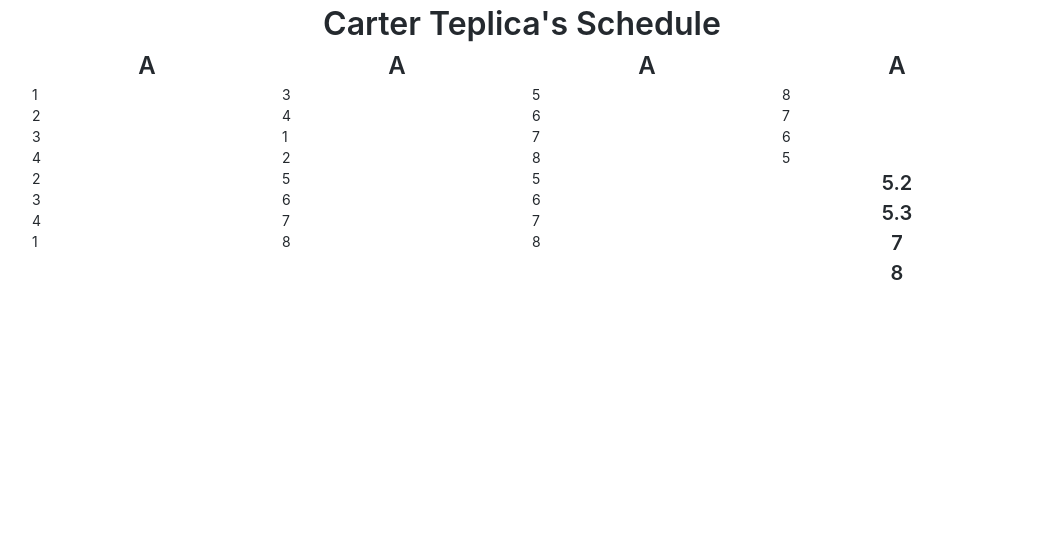
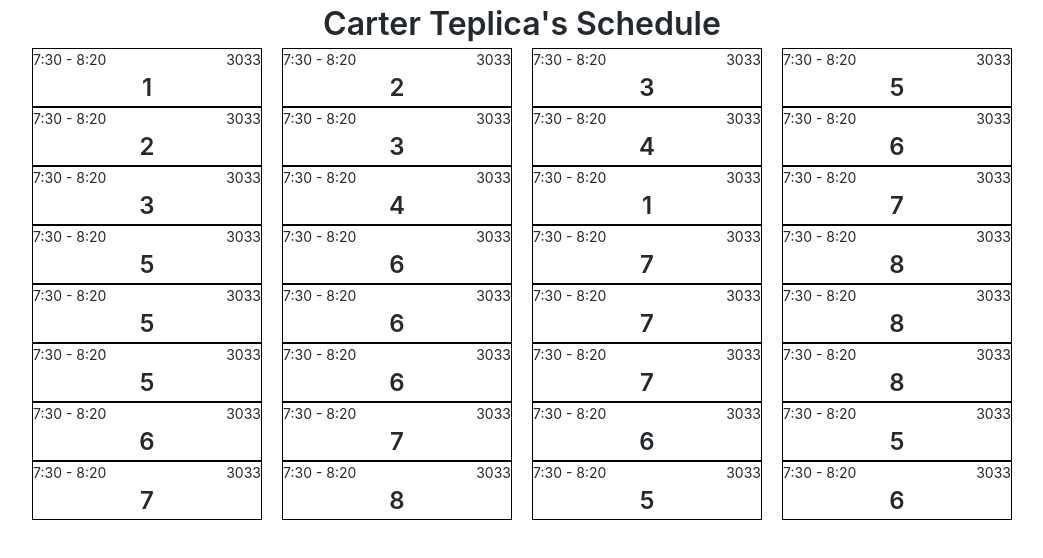
Before and after one commit to whatperiodisit/whatperiodisit.github.io, a plain HTML site: page index.html in a window 1280 px wide. Shown: the whole page, without its empty margins (118-1161 px from the left). Drawn offline with Linux system fonts and the light colour scheme.

Commit message:
Times style works

```diff
--- a/css/master.sass
+++ b/css/master.sass
@@ -1 +1,20 @@
 @import "primer-css/index.scss"
+
+h2,
+h3
+  @extend .text-center
+
+.period
+  border: 1pt solid black
+
+.time
+  //display: block
+  text-align: left
+
+.room
+  //display: block
+  float: right
+  text-align: right
+
+.top
+  //display: block
--- a/index.html
+++ b/index.html
@@ -14,121 +14,13 @@
     <div class="heading">
       <h1 class="text-center">Carter Teplica's Schedule</h1></div>
     <div class="columns">
-      <div class="one-fourth column">
-        <div class="day-top">
-          <h2 class="text-center">A</h2>
-        </div>
-        <div class="period">
-          <h3 class="text-center">1</h3>
-        </div>
-        <div class="period">
-          <h3 class="text-center">2</h3>
-        </div>
-        <div class="period">
-          <h3 class="text-center">3</h3>
-        </div>
-        <div class="period">
-          <h3 class="text-center">5.1</h3>
-        </div>
-        <div class="period">
-          <h3 class="text-center">5.2</h3>
-        </div>
-        <div class="period">
-          <h3 class="text-center">5.3</h3>
-        </div>
-        <div class="period">
-          <h3 class="text-center">7</h3>
-        </div>
-        <div class="period">
-          <h3 class="text-center">8</h3>
-        </div>
+      <div class="one-fourth column day">
       </div>
-      <div class="one-fourth column">
-        <div class="day-top">
-          <h2 class="text-center">A</h2>
-        </div>
-        <div class="period">
-          <h3 class="text-center">1</h3>
-        </div>
-        <div class="period">
-          <h3 class="text-center">2</h3>
-        </div>
-        <div class="period">
-          <h3 class="text-center">3</h3>
-        </div>
-        <div class="period">
-          <h3 class="text-center">5.1</h3>
-        </div>
-        <div class="period">
-          <h3 class="text-center">5.2</h3>
-        </div>
-        <div class="period">
-          <h3 class="text-center">5.3</h3>
-        </div>
-        <div class="period">
-          <h3 class="text-center">7</h3>
-        </div>
-        <div class="period">
-          <h3 class="text-center">8</h3>
-        </div>
+      <div class="one-fourth column day">
       </div>
-      <div class="one-fourth column">
-        <div class="day-top">
-          <h2 class="text-center">A</h2>
-        </div>
-        <div class="period">
-          <h3 class="text-center">1</h3>
-        </div>
-        <div class="period">
-          <h3 class="text-center">2</h3>
-        </div>
-        <div class="period">
-          <h3 class="text-center">3</h3>
-        </div>
-        <div class="period">
-          <h3 class="text-center">5.1</h3>
-        </div>
-        <div class="period">
-          <h3 class="text-center">5.2</h3>
-        </div>
-        <div class="period">
-          <h3 class="text-center">5.3</h3>
-        </div>
-        <div class="period">
-          <h3 class="text-center">7</h3>
-        </div>
-        <div class="period">
-          <h3 class="text-center">8</h3>
-        </div>
+      <div class="one-fourth column day">
       </div>
-      <div class="one-fourth column">
-        <div class="day-top">
-          <h2 class="text-center">A</h2>
-        </div>
-        <div class="period">
-          <h3 class="text-center">1</h3>
-        </div>
-        <div class="period">
-          <h3 class="text-center">2</h3>
-        </div>
-        <div class="period">
-          <h3 class="text-center">3</h3>
-        </div>
-        <div class="period">
-          <h3 class="text-center">5.1</h3>
-        </div>
-        <div class="period">
-          <h3 class="text-center">5.2</h3>
-        </div>
-        <div class="period">
-          <h3 class="text-center">5.3</h3>
-        </div>
-        <div class="period">
-          <h3 class="text-center">7</h3>
-        </div>
-        <div class="period">
-          <h3 class="text-center">8</h3>
-        </div>
+      <div class="one-fourth column day">
       </div>
     </div>
   </div>
--- a/scripts/main.js
+++ b/scripts/main.js
@@ -1,13 +1,24 @@
-var classes, main;
+var cell, classes, main, rooms;
 
-classes = [1, 2, 3, 4, 2, 3, 4, 1, 3, 4, 1, 2, 5, 6, 7, 8, 5, 6, 7, 8, 5, 6, 7, 8, 8, 7, 6, 5, 7, 8, 5, 6];
+classes = [[1, 2, 3, 5, 5, 5, 6, 7], [2, 3, 4, 6, 6, 6, 7, 8], [3, 4, 1, 7, 7, 7, 6, 5], [5, 6, 7, 8, 8, 8, 5, 6]];
+
+rooms = ["", "2057", "460", "2046", "3033", "2001", "3038", "2058"];
+
+cell = function(letter, period) {
+  return function(index, html) {
+    return "<div class=\"period\"> <div class=\"top\"> <span class=\"time\">7:30 - 8:20</span> <span class=\"room\">3033</span> </div> <h2 class=\"text-center\">" + classes[letter][period] + "</h2> </div>";
+  };
+};
 
 main = function() {
-  var cells, i, j, results;
-  cells = $("div.period");
+  var day, i, j, letter, period, results;
+  day = $("div.day").first();
   results = [];
-  for (i = j = 0; j <= 27; i = ++j) {
-    results.push(cells.eq(i).html(classes[i]));
+  for (letter = i = 0; i <= 3; letter = ++i) {
+    for (period = j = 0; j <= 7; period = ++j) {
+      day.append(cell(letter, period));
+    }
+    results.push(day = day.next());
   }
   return results;
 };
```
Also changed, not shown: css/master.min.css, 1 other file.
